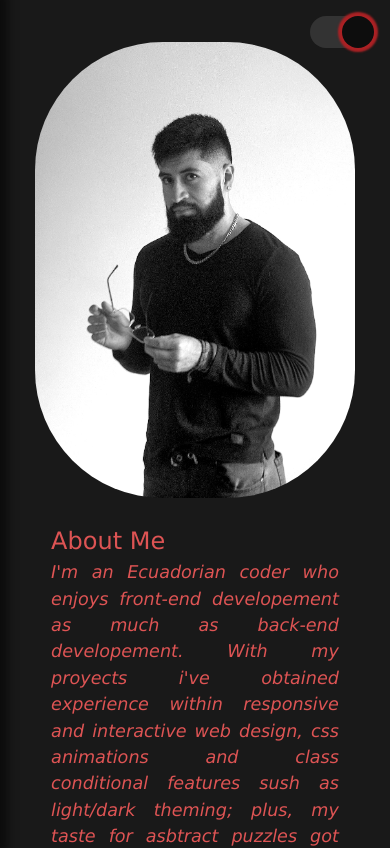
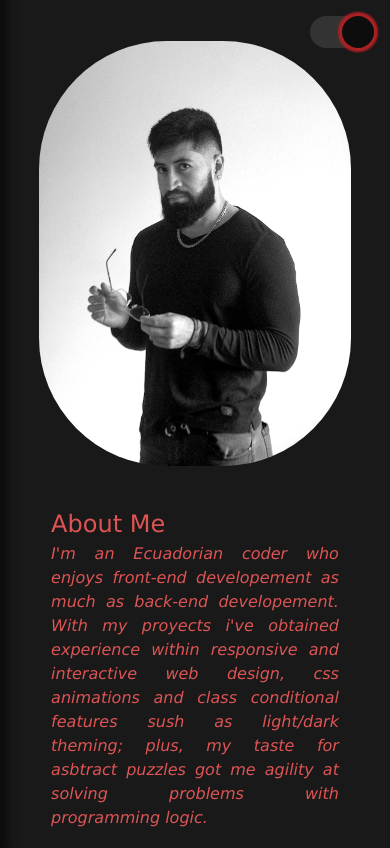
Before and after one commit to Mems2001/portfolio_def, a React (Vite) app: page / in a window 390 px wide. Shown: the top 848 px of the page. Built offline with nearby package versions, Linux system fonts and the light colour scheme; some icons are missing.

Commit message:
refactor: responsive

```diff
--- a/src/index.css
+++ b/src/index.css
@@ -36,6 +36,12 @@
   --lcolor-5: #de5454;
   --lcolor-9: #262626;
   --lcolor-10: #6a1518;
+}
+
+/* Screen */
+
+:root {
+  --sm-sc: 640px;
 }
 
 * {
@@ -187,7 +193,7 @@ section:not(#aboutMe , #contact) {
   padding-bottom: 30vh;
 }
 
-@media screen and (max-width:500px) {
+@media screen and (max-width: 768px) {
 
   .theme_btn {
     top: 1rem;
--- a/src/styles/AboutMe.css
+++ b/src/styles/AboutMe.css
@@ -59,26 +59,28 @@
   font-weight: 400;
 }
 
-@media screen and (max-width: 500px) {
+@media screen and (max-width: 768px) {
 
   .presentation {
-    height: 62vh;
+    height: 60vh;
     padding-top: 2vh;
+    padding-bottom: 2vh;
   }
 
   .photo_container {
     height: 90%;
-    width: 82vw;
+    width: 80vw;
   }
 
   .personal_photo {
-    background-size: cover;
+    background-size: contain;
     width: 85vw;
   }
 
   .aboutMe {
-    height: 38vh;
+    height: 40vh;
     justify-content: space-evenly;
+
 
     padding: 0;
     padding-bottom: 10vh;
@@ -87,7 +89,7 @@
   }
 
   .aboutMe p {
-    font-size: 1.1rem;
+    font-size: 1rem;
   }
 
   .aboutMe_container {
```
